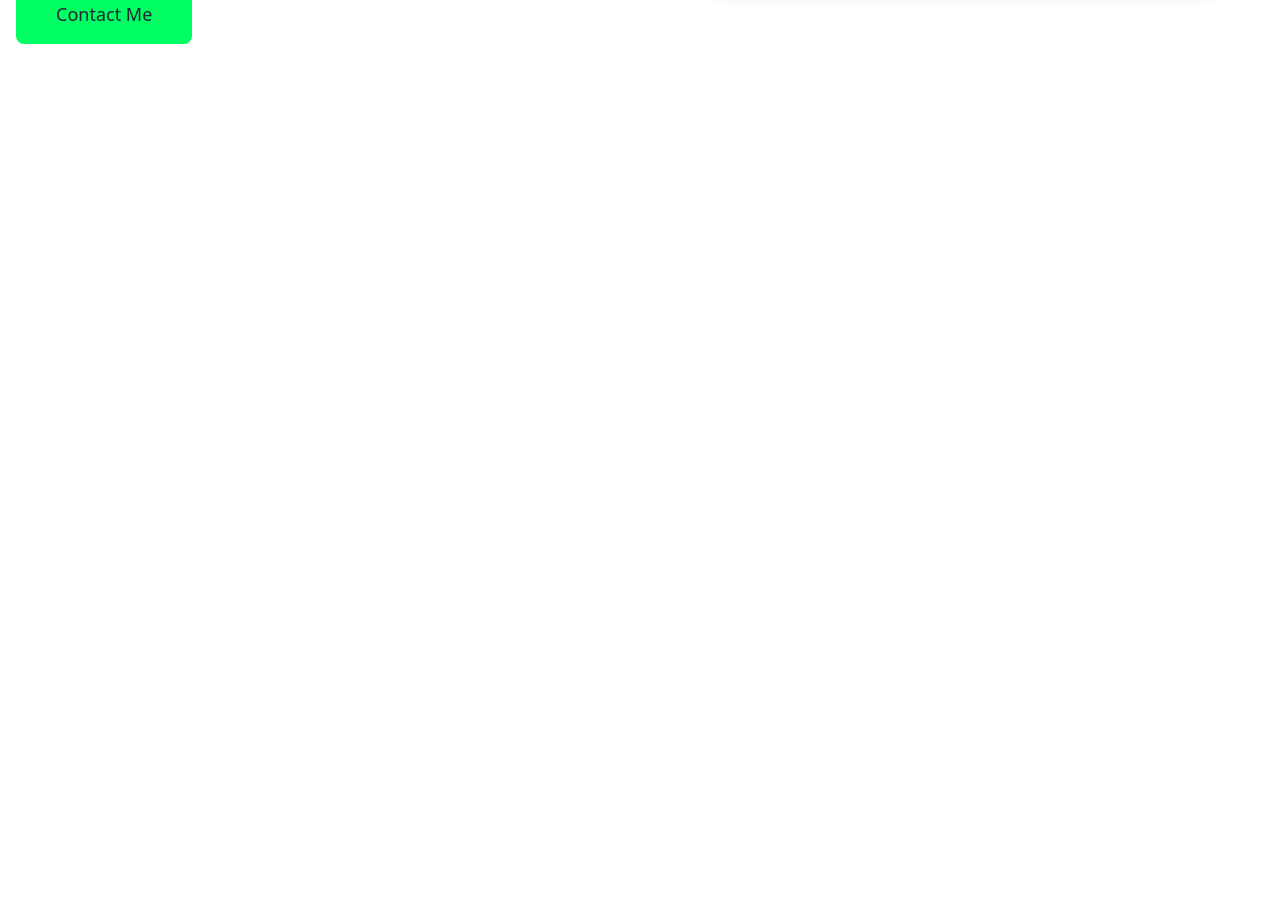
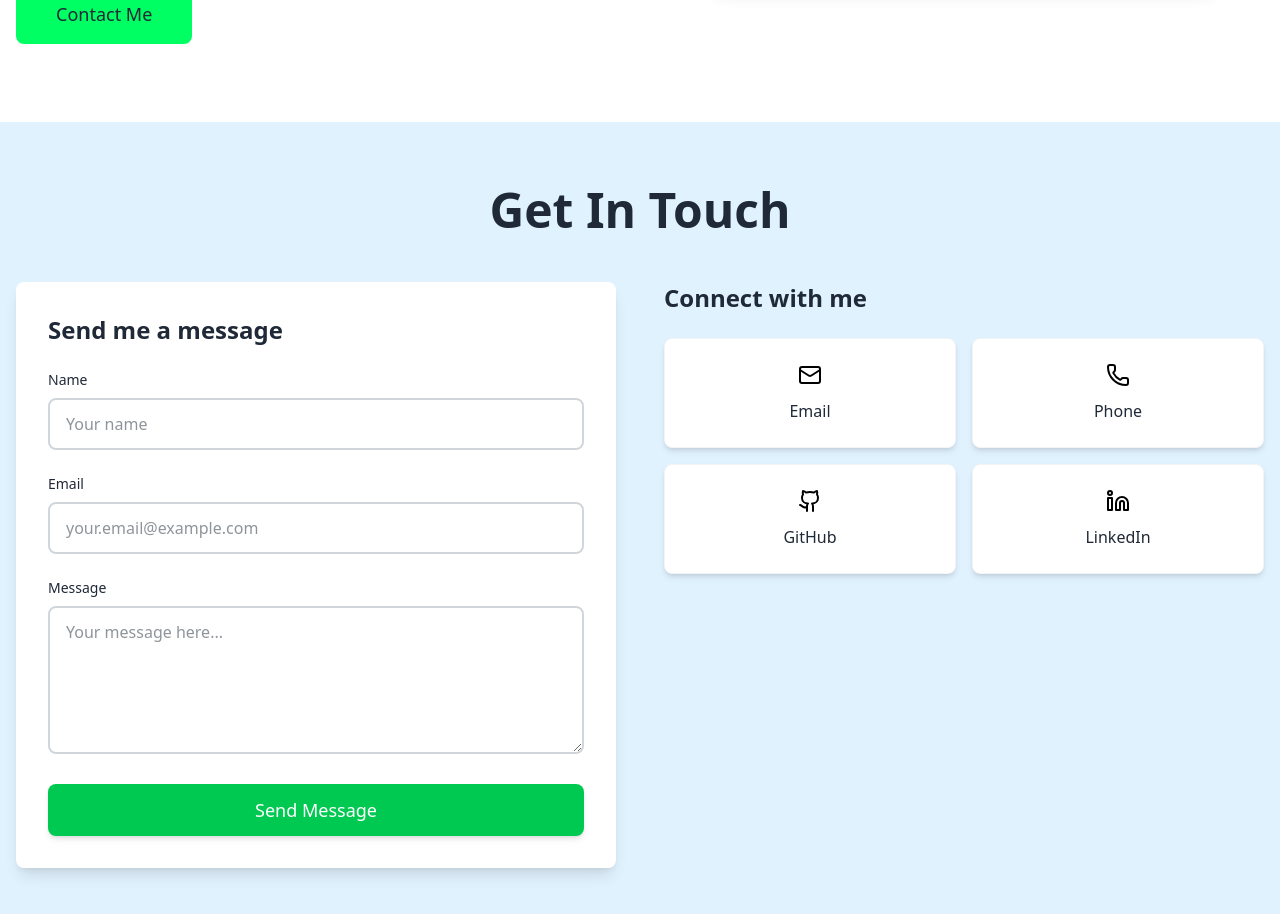
Before and after one commit to ElenaZht/FullStackPortfolio, a React (Vite) app in the folder webUI/: page / in a window 1280 px wide. Shown: the part 2160-3074 px from the top of the page. Before the commit the page ends 2282 px from the top, so only its background shows below. Built offline with nearby package versions, Linux system fonts and the light colour scheme.

Commit message:
Create contacts section

```diff
--- a/webUI/package.json
+++ b/webUI/package.json
@@ -10,6 +10,7 @@
     "preview": "vite preview"
   },
   "dependencies": {
+    "lucide-react": "^0.513.0",
     "react": "^19.1.0",
     "react-dom": "^19.1.0"
   },
--- a/webUI/src/App.tsx
+++ b/webUI/src/App.tsx
@@ -2,6 +2,7 @@ import './App.css'
 import HomeSection from './sections/HomeSection'
 import ProjectsSection from './sections/ProjectsSection'
 import AboutMeSection from './sections/AboutMeSection'
+import ContactsSection from './sections/ContactsSection'
 
 function App() {
 
@@ -10,6 +11,7 @@ function App() {
       <HomeSection/>
       <ProjectsSection/>
       <AboutMeSection/>
+      <ContactsSection/>
     </>
   )
 }
--- /dev/null
+++ b/webUI/src/sections/ContactsSection.tsx
@@ -0,0 +1,151 @@
+import React, { useState } from 'react';
+import { Mail, Phone, Github, Linkedin } from 'lucide-react';
+
+const ContactsSection: React.FC = () => {
+  const [formData, setFormData] = useState({
+    name: '',
+    email: '',
+    message: ''
+  });
+
+  const handleInputChange = (e: React.ChangeEvent<HTMLInputElement | HTMLTextAreaElement>) => {
+    const { name, value } = e.target;
+    setFormData(prev => ({
+      ...prev,
+      [name]: value
+    }));
+  };
+
+  const handleSubmit = (e: React.FormEvent) => {
+    e.preventDefault();
+    // Handle form submission here
+    console.log('Form submitted:', formData);
+  };
+
+  const contactCards = [
+    {
+      icon: <Mail className="w-6 h-6" />,
+      link: 'mailto:elenazht@gmail.com',
+      label: 'Email'
+    },
+    {
+      icon: <Phone className="w-6 h-6" />,
+      link: 'tel:+972542878115',
+      label: 'Phone'
+    },
+    {
+      icon: <Github className="w-6 h-6" />,
+      link: 'https://github.com/ElenaZht',
+      label: 'GitHub'
+    },
+    {
+      icon: <Linkedin className="w-6 h-6" />,
+      link: 'https://www.linkedin.com/in/elena-zhytomirski/',
+      label: 'LinkedIn'
+    }
+  ];
+
+  return (
+    <section id="contact" className="py-16 px-4 bg-secondary">
+      <div className="max-w-7xl mx-auto">
+        <h2 className="text-4xl lg:text-5xl font-bold text-center mb-12 text-dark">
+          Get In Touch
+        </h2>
+
+        <div className="grid md:grid-cols-2 gap-12 items-start">
+          {/* Contact Form */}
+          <div className="bg-white p-8 rounded-lg shadow-lg">
+            <h3 className="text-2xl font-semibold mb-6 text-dark">
+              Send me a message
+            </h3>
+            <form onSubmit={handleSubmit} className="space-y-6">
+              <div>
+                <label htmlFor="name" className="block text-sm font-medium text-dark mb-2">
+                  Name
+                </label>
+                <input
+                  type="text"
+                  id="name"
+                  name="name"
+                  value={formData.name}
+                  onChange={handleInputChange}
+                  required
+                  className="w-full px-4 py-3 border-2 border-gray-300 rounded-lg focus:border-primary focus:outline-none transition-colors duration-200 bg-white text-dark"
+                  placeholder="Your name"
+                />
+              </div>
+
+              <div>
+                <label htmlFor="email" className="block text-sm font-medium text-dark mb-2">
+                  Email
+                </label>
+                <input
+                  type="email"
+                  id="email"
+                  name="email"
+                  value={formData.email}
+                  onChange={handleInputChange}
+                  required
+                  className="w-full px-4 py-3 border-2 border-gray-300 rounded-lg focus:border-primary focus:outline-none transition-colors duration-200 bg-white text-dark"
+                  placeholder="your.email@example.com"
+                />
+              </div>
+
+              <div>
+                <label htmlFor="message" className="block text-sm font-medium text-dark mb-2">
+                  Message
+                </label>
+                <textarea
+                  id="message"
+                  name="message"
+                  value={formData.message}
+                  onChange={handleInputChange}
+                  required
+                  rows={5}
+                  className="w-full px-4 py-3 border-2 border-gray-300 rounded-lg focus:border-primary focus:outline-none transition-colors duration-200 resize-vertical bg-white text-dark"
+                  placeholder="Your message here..."
+                />
+              </div>
+
+              <button
+                type="submit"
+                className="w-full bg-green-500 text-white py-3 px-6 rounded-lg hover:bg-green-600 active:bg-green-700 transition-all duration-300 font-medium text-lg shadow-md hover:shadow-xl transform hover:scale-105 active:scale-95 focus:outline-none focus:ring-4 focus:ring-green-300 relative overflow-hidden group"
+              >
+                <span className="relative z-10">Send Message</span>
+                <div className="absolute inset-0 bg-gradient-to-r from-green-400 to-green-600 opacity-0 group-hover:opacity-100 transition-opacity duration-300"></div>
+                <div className="absolute inset-0 bg-white opacity-0 group-active:opacity-20 transition-opacity duration-150"></div>
+              </button>
+            </form>
+          </div>
+
+          {/* Contact Cards */}
+          <div className="space-y-6">
+            <h3 className="text-2xl font-semibold text-dark">
+              Connect with me
+            </h3>
+            <div className="grid grid-cols-2 gap-4">
+              {contactCards.map((card, index) => (
+                <a
+                  key={index}
+                  href={card.link}
+                  target="_blank"
+                  rel="noopener noreferrer"
+                  className="bg-white shadow-md hover:shadow-lg transition-all duration-300 p-6 rounded-lg flex flex-col items-center justify-center text-center group hover:scale-105 border border-gray-100"
+                >
+                  <div className="text-primary group-hover:text-green-600 transition-colors duration-300 mb-3">
+                    {card.icon}
+                  </div>
+                  <span className="text-dark font-medium group-hover:text-primary transition-colors duration-300">
+                    {card.label}
+                  </span>
+                </a>
+              ))}
+            </div>
+          </div>
+        </div>
+      </div>
+    </section>
+  );
+};
+
+export default ContactsSection;
```
Also changed, not shown: 1 other file (tests, documents, lock files or other folders).
